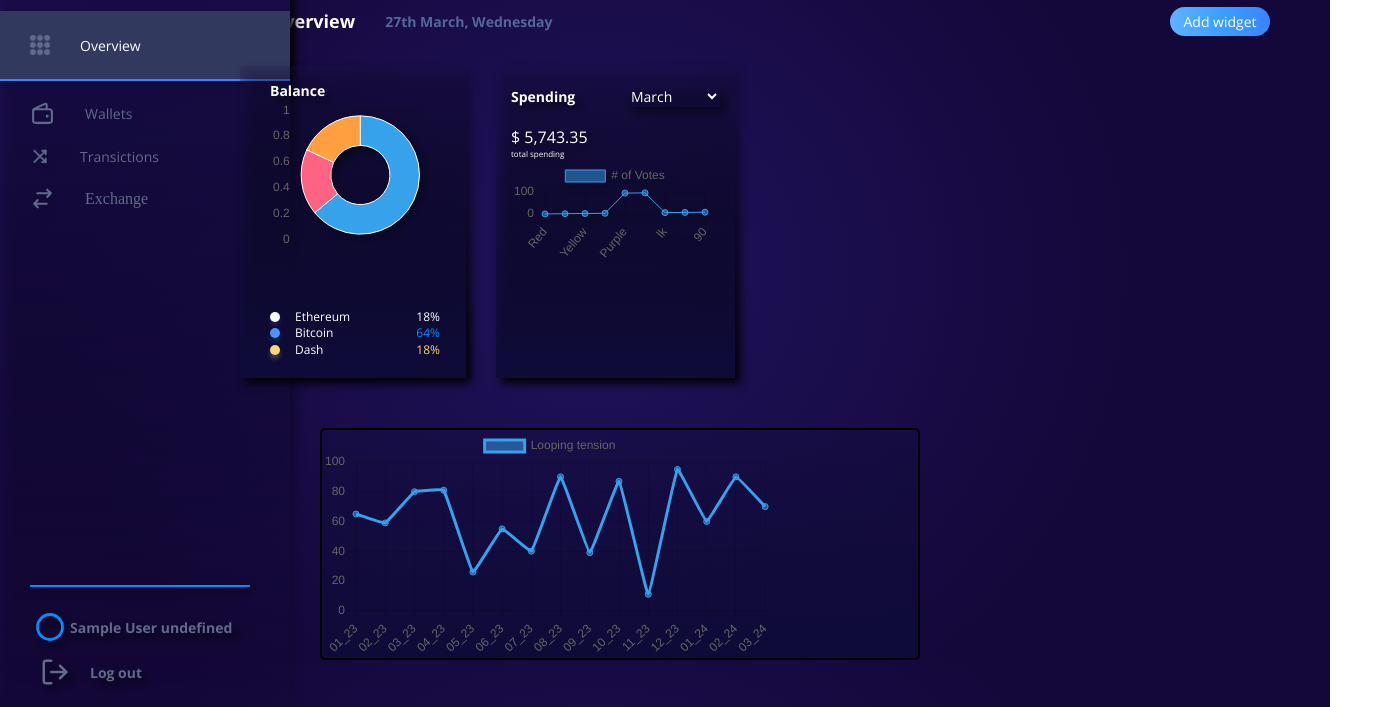
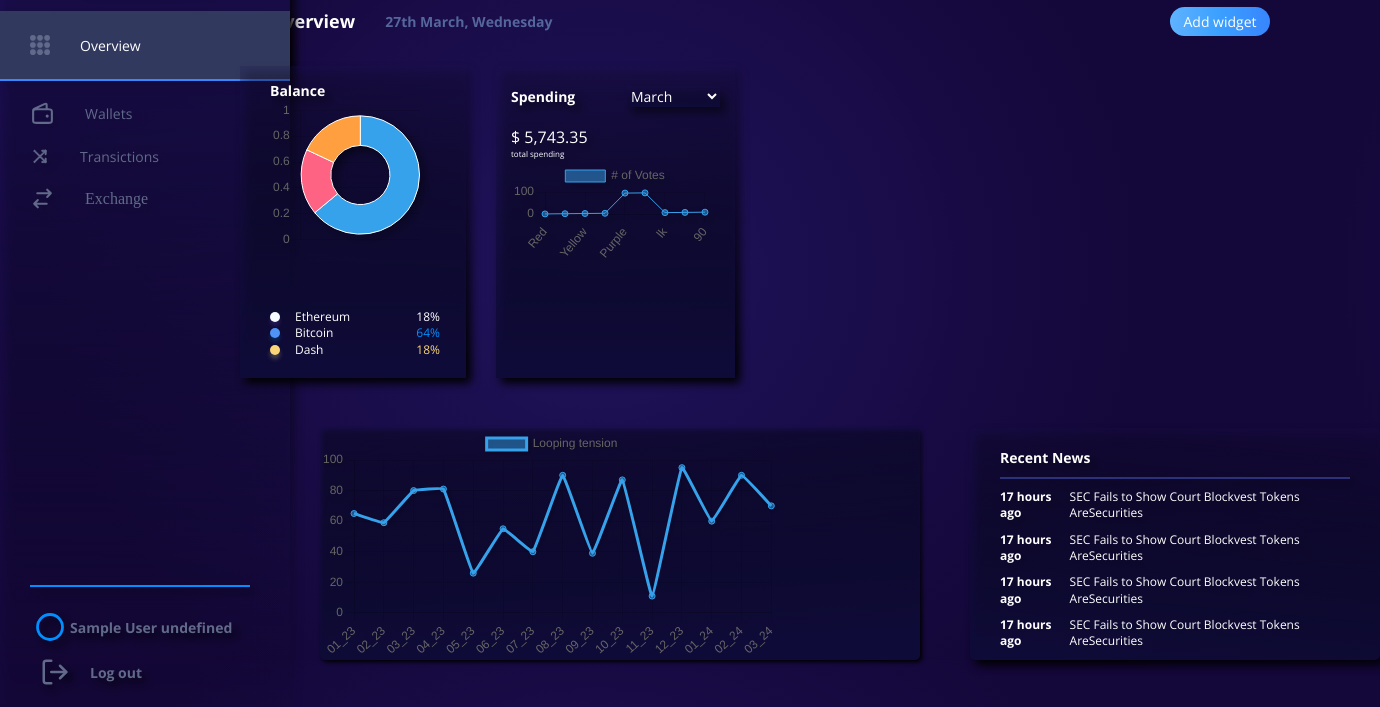
Before and after one commit to overlord70/Modern-bank_site, a website built with Vite: page index.html in a window 1280 px wide. Shown: the part 93-800 px from the top of the page, 1380 px wide, since content can reach past the window. Built offline with nearby package versions, Linux system fonts and the light colour scheme; no server answers; sample sign-in values are in the browser's storage.

Commit message:
done 50%

```diff
--- a/index.html
+++ b/index.html
@@ -102,7 +102,10 @@
                     <div class="novel">
                         <canvas id="novel_canvas"></canvas>
                     </div>
-                    <div class="que_of_transactions"></div>
+                    <div class="que_of_transactions">
+                        <h2>Recent News</h2>
+                        <hr>
+                    </div>
                 </div>
             </div>
         </section>
--- a/main.js
+++ b/main.js
@@ -116,3 +116,14 @@ new Chart(chart, {
     }
   }
   )
+   const que_of_transactions = document.querySelector('.que_of_transactions')
+  for (let i = 0; i < 15; i++) {
+    const news = document.createElement('div')
+    const tick_time = document.createElement('h3')
+    const inf_of_news = document.createElement('p')
+    news.className = 'news'
+    tick_time.innerHTML = moment().startOf('day').fromNow()
+    inf_of_news.innerHTML = 'SEC Fails to Show Court Blockvest Tokens AreSecurities'
+    news.append(tick_time, inf_of_news)
+    que_of_transactions.append(news)
+  }
--- a/style.scss
+++ b/style.scss
@@ -2,6 +2,9 @@
     padding: 0;
     margin: 0;
     box-sizing: border-box;
+}
+::-webkit-scrollbar{
+    display: none;
 }
 img{
     max-width: 100%;
@@ -375,6 +378,11 @@ margin-top: 20px;
 .tablr{
     height: 800;
 }
+.grid_of_transactions{
+    display: grid;
+    grid-template-columns: repeat(2, 1fr);
+    gap: 50px;
+}
 .novel{
     margin-top: 50px;
     margin-left: 320px;
@@ -382,5 +390,49 @@ margin-top: 20px;
     height: 232px;
     border-radius: 5px;
     background: linear-gradient(176.95deg, rgba(27, 18, 78, 0.2) -32.8%, #0F0B38 88.83%);
-    border: 2px solid black;
+    filter: drop-shadow(2px 2px 2px black);
 }
+.que_of_transactions{
+    padding: 20px 30px;
+    width: 409.98px;
+    height: 232px;
+    border-radius: 5px;
+    margin-top: 50px;
+    overflow-y: scroll;
+    background: linear-gradient(185.19deg, rgba(27, 18, 78, 0.2) 3.73%, #0F0B38 95.83%);
+    filter: drop-shadow(5px 5px 5px black);
+    h2{
+        margin-bottom: 10px;
+        font-family: Open Sans;
+        font-size: 14px;
+        line-height: 19.07px;
+        text-align: left;
+        color: white;
+    }
+    hr{
+        border: 1px solid #2D317A
+    }
+
+    .news{
+        cursor: pointer;
+        width: 350px;
+        margin-top: 10px;
+        display: flex;
+        justify-content: space-between;
+        align-items: center;
+        h3{
+            font-family: Open Sans;
+            font-size: 12px;
+            line-height: 16.34px;
+            text-align: left;
+            color: #FFFFFF;
+        }
+        p{
+            font-family: Open Sans;
+            font-size: 12px;
+            line-height: 16.34px;
+            text-align: left;
+            color: #FFFFFF;
+        }
+    }
+}
```
